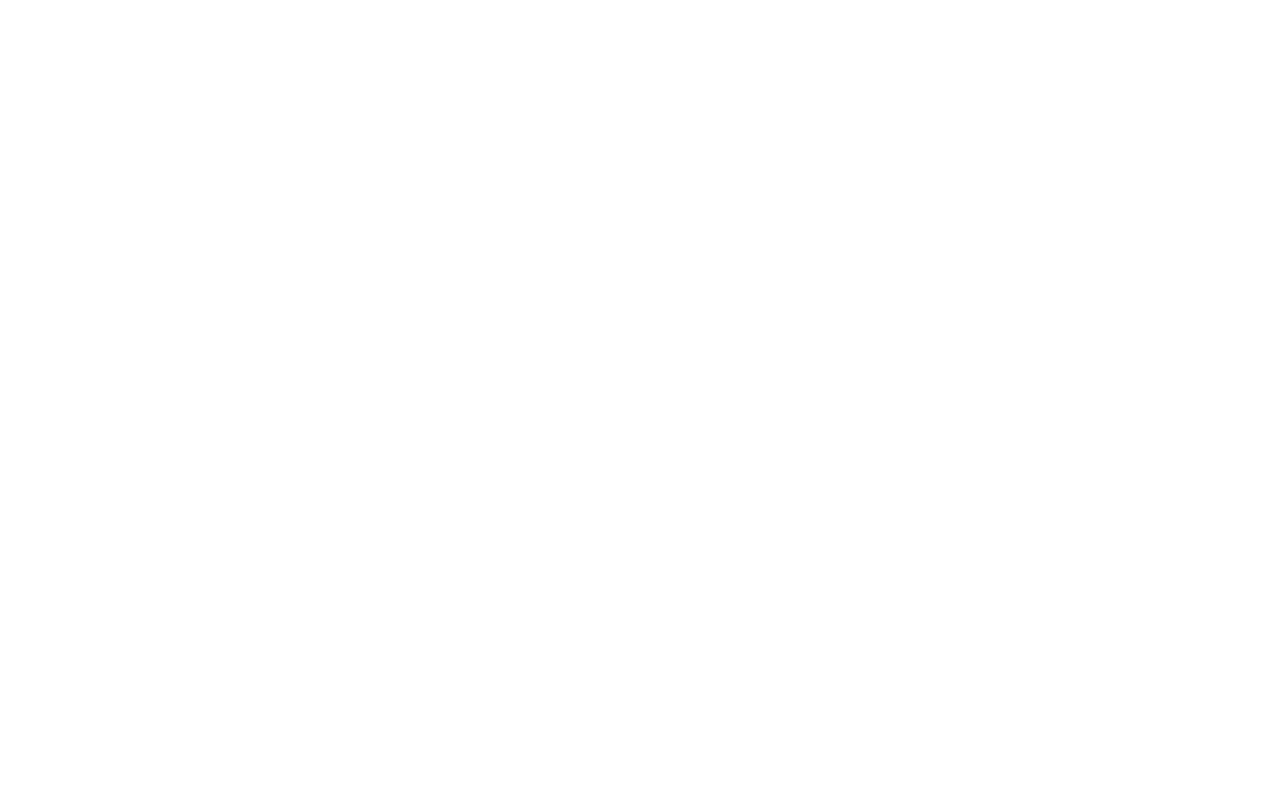
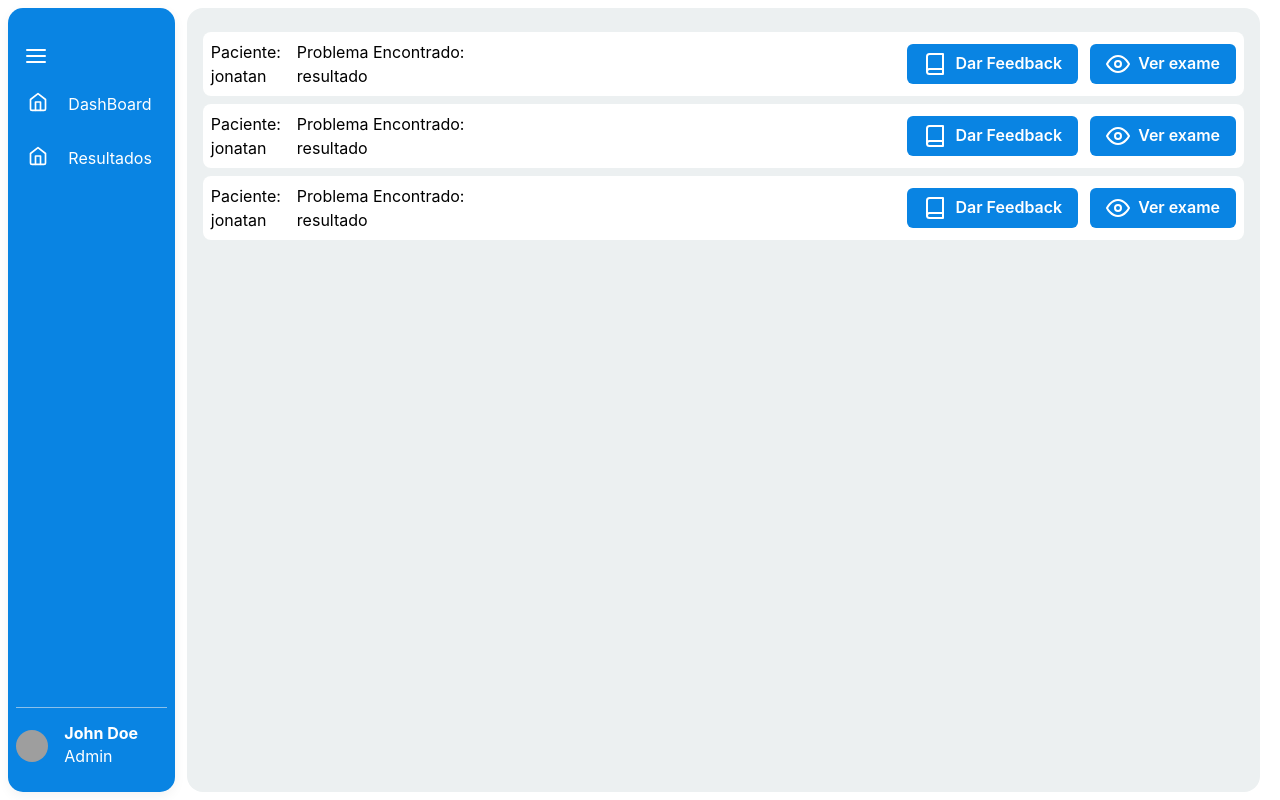
Before and after one commit to JonJonsx/site_ia_xray, a React (Create React App) app: page / in a window 1280 px wide. Built offline with nearby package versions, Linux system fonts and the light colour scheme; grey boxes are pictures that could not be loaded.

Commit message:
addind funcionalidade exames

```diff
--- a/package.json
+++ b/package.json
@@ -9,9 +9,11 @@
     "@testing-library/jest-dom": "^5.16.5",
     "@testing-library/react": "^13.4.0",
     "@testing-library/user-event": "^13.5.0",
+    "axios": "^1.4.0",
     "framer-motion": "^10.12.17",
     "react": "^18.2.0",
     "react-dom": "^18.2.0",
+    "react-feather": "^2.0.10",
     "react-scripts": "5.0.1",
     "web-vitals": "^2.1.4"
   },
--- a/src/App.js
+++ b/src/App.js
@@ -1,9 +1,12 @@
 import React from 'react';
+import ControlPanel from './pages/ControlPanel/ControlPanel';
+import './styles/global.css'
 
 function App() {
   return (
     <div className="App">
       <header className="App-header">
+        <ControlPanel/>
       </header>
     </div>
   );
--- /dev/null
+++ b/src/components/SideBar/NavItem.js
@@ -0,0 +1,38 @@
+import React from "react";
+import {
+  Flex,
+  Icon,
+  Link,
+  Menu,
+  MenuButton,
+  Text
+} from "@chakra-ui/react";
+
+export default function NavItem(props) {
+  const { navSize, title, icon, active } = props
+  return (
+    <Flex
+      mt={1}
+      flexDir="column"
+      w="100%"
+      alignItems={navSize === "small" ? "center" : "flex-start"}
+    >
+      <Menu placeholder="right">
+        <Link
+          backgroundColor={active && "#3498DB"}
+          p={3}
+          borderRadius={8}
+          _hover={{textDecor : 'none', backgroundColor: '#3498DB'}}
+          w={navSize === "large" && "100%"}
+        >
+          <MenuButton>
+            <Flex>
+              <Icon as={icon} fontSize="xl" color={active ? "#3498DB": "gray.500"}/>
+              <Text ml={5} display={navSize === "small" ? "none" : "flex"}>{title}</Text>
+            </Flex>
+          </MenuButton>
+        </Link>
+      </Menu>
+    </Flex>
+  )
+}
--- /dev/null
+++ b/src/components/SideBar/SideBar.js
@@ -0,0 +1,69 @@
+import {
+  Avatar,
+  Divider,
+  Flex,
+  Heading,
+  IconButton,
+  Text
+} from "@chakra-ui/react";
+import { React, useState }from "react";
+import { Menu, Home } from 'react-feather';
+import NavItem from "./NavItem";
+
+function SideBar() {
+  const [navSize, changeNavSize] = useState("large")
+  return (
+    <Flex
+      pos="sticky"
+      color="white"
+      left="2"
+      h="98vh"
+      background="#0984E3"
+      marginTop="1.0vh"
+      boxShadow="0 4px 12px 0 rgba(0,0,0,0.05)"
+      borderRadius={navSize === "small" ? "15px" : "15px"}
+      w={navSize === "small" ? "75px" : "200px"}
+      flexDir="column"
+      justifyContent="space-between">
+      <Flex
+        p="5%"
+        flexDir="column"
+        alignItems={navSize === "small" ? "center" : "flex-start"}
+        as="nav"
+      >
+        <IconButton
+          background="none"
+          mt={5}
+          _hover={{ backgroundColor: "#3498db" }}
+          icon={<Menu color="#ffffff" />}
+          onClick={() => {
+            if (navSize === "small") {
+              changeNavSize("large")
+            } else {
+              changeNavSize("small")
+            }
+          }}
+        />
+        <NavItem navSize={navSize} icon={Home} title="DashBoard"/>
+        <NavItem navSize={navSize} icon={Home} title="Resultados"/>
+      </Flex>
+      <Flex
+        p="5%"
+        flexDir="column"
+        w="100%"
+        alignItems={navSize === "small" ? "center" : "flex-start"}
+        mb="4">
+        <Divider display={navSize === "small" ? "none" : "flex"}/>
+        <Flex mt="4" align="center">
+          <Avatar size="sm" src="avatar-1.jpg"/>
+          <Flex flexDir="column" ml="4" display={navSize === "small" ? "none" : "flex"}>
+            <Heading as="h3" size="sm">John Doe</Heading>
+            <Text>Admin</Text>
+          </Flex>
+        </Flex>
+      </Flex>
+    </Flex>
+  )
+}
+
+export default SideBar;
--- a/src/pages/ControlPanel/ControlPanel.js
+++ b/src/pages/ControlPanel/ControlPanel.js
@@ -1,8 +1,16 @@
 import React from "react";
+import SideBar from "../../components/SideBar/SideBar";
+import { Flex } from "@chakra-ui/react";
+import Resultados from "../Resultados/Resultados";
 
 function ControlPanel() {
     return (
-        <div className="ControlPanel" ></div>
+        <Flex
+            className="ControlPanel"
+            justifyContent="space-between">
+            <SideBar />
+            <Resultados />
+        </Flex>
     )
     }
 
--- /dev/null
+++ b/src/pages/Resultados/ResultExame.js
@@ -0,0 +1,63 @@
+import {
+  Button,
+  Flex,
+  Text,
+  Box
+} from "@chakra-ui/react";
+import React from "react";
+import { Book, Eye } from "react-feather";
+
+
+export default function ResultExame(props) {
+  const { paciente, resultado } = props
+  // const paciente = "João da Silva"
+  return (
+    <Flex
+      alignItems="left"
+      justifyContent="space-between"
+      bg="#FFFFFF"
+      w="100%"
+      mt={2}
+      padding={2}
+      borderRadius={8}>
+      <Flex
+        color="#000000"
+        w="100%"
+        alignItems="center">
+        <Box mr={4}>
+          <Text fontSize='1xl' color="#000000">
+            Paciente:
+          </Text>
+          <Text fontSize='1xl' color="#000000">
+            {paciente}
+          </Text>
+        </Box>
+        <Box>
+          <Text fontSize='1xl' color="#000000">Problema Encontrado:</Text>
+          <Text fontSize='1xl' color="#000000">{resultado}</Text>
+        </Box>
+      </Flex>
+      <Flex
+        w="100%"
+        justifyContent="flex-end"
+        alignItems="center"
+      >
+        <Button
+          color="#ffffff"
+          leftIcon={<Book />}
+          backgroundColor='#0984E3'
+          variant='solid'
+          _hover={{ backgroundColor: "#3498DB" }}
+        >Dar Feedback</Button>
+        <Button
+          ml={3}
+          color="#ffffff"
+          leftIcon={<Eye />}
+          backgroundColor='#0984E3'
+          _hover={{ backgroundColor: "#3498DB" }}
+          variant='solid'
+        >Ver exame</Button>
+      </Flex>
+    </Flex>
+  )
+}
--- /dev/null
+++ b/src/pages/Resultados/Resultados.js
@@ -0,0 +1,43 @@
+import {
+  Flex,
+  Box,
+} from "@chakra-ui/react";
+import React, { useState } from "react";
+
+import { requests } from "../../services/api";
+import ResultExame from "./ResultExame";
+
+export default function Resultados() {
+  const [exames, setExames] = useState([])
+
+
+  const getExames = async () => {
+    await requests.exames.getExames().then((response) => {
+      if (response.status === 200) {
+          setExames(response.data)
+      }else{
+          console.log("falha na requisicao", response.status)
+      }
+    })
+  }
+
+  return (
+    <Flex
+      backgroundColor="#ECF0F1"
+      borderRadius={16}
+      p={4}
+      pos="sticky"
+      left="2"
+      marginTop="1.0vh"
+      mr={5}
+      ml={5}
+      w="100%"
+    >
+      <Box w="100%" borderRadius={8}>
+          <ResultExame paciente="jonatan" resultado="resultado"/>
+          <ResultExame paciente="jonatan" resultado="resultado"/>
+          <ResultExame paciente="jonatan" resultado="resultado"/>
+      </Box>
+    </Flex>
+  )
+}
--- /dev/null
+++ b/src/services/api.js
@@ -0,0 +1,22 @@
+import axios from 'axios';
+import {exame} from "./requests/exame"
+
+// const accessToken = JSON.parse(sessionStorage.getItem('okta-token-storage'));
+
+// const token = accessToken ? `${accessToken.accessToken.accessToken}` : '';
+
+const api = axios.create({
+  baseURL: 'https://649884589543ce0f49e21cfa.mockapi.io',
+//   headers: {
+//     'Authorization': `${!token ? "" : "Bearer " + token}`,
+//     'Access-Control-Allow-Origin': '*',
+//     'Access-Control-Allow-Methods': 'GET, POST, PATCH, PUT, DELETE, OPTIONS',
+//     'Access-Control-Allow-Headers': 'Origin, X-Requested-With, Content-Type, Accept, Authorization'
+//   }
+})
+
+export const requests = {
+  ...exame(api)
+}
+
+export default api;
--- /dev/null
+++ b/src/services/requests/exame.js
@@ -0,0 +1,26 @@
+export const exame = api => ({
+  exames: {
+    getExames() {
+      return api.get("/lista_exames")
+    },
+    postNovoExame(paciente) {
+      const dados = {
+        "patient": paciente.patient,
+        "age": paciente.age,
+        "sex": paciente.sex,
+        "result_exam": "",
+        "file_image": "file"
+      }
+      // adicionar a possibilidade de anexar mais de um arquivo
+      // const bodyFormData = new FormData();
+      // bodyFormData.append('exame', JSON.stringify(dados));
+      // if (paciente.anexos.length > 0) {
+      //   paciente.anexos.forEach(anexo => {
+      //     bodyFormData.append('files', anexo);
+      //   });
+      // }
+
+      return api.post("/lista_exames",dados)
+    }
+  }
+})
--- /dev/null
+++ b/src/styles/global.css
@@ -0,0 +1,6 @@
+div {
+    color: #ffffff;
+}
+path, polyline{
+    color: #ffffff;
+}
```
Also changed, not shown: 1 other file (tests, documents, lock files or other folders).
